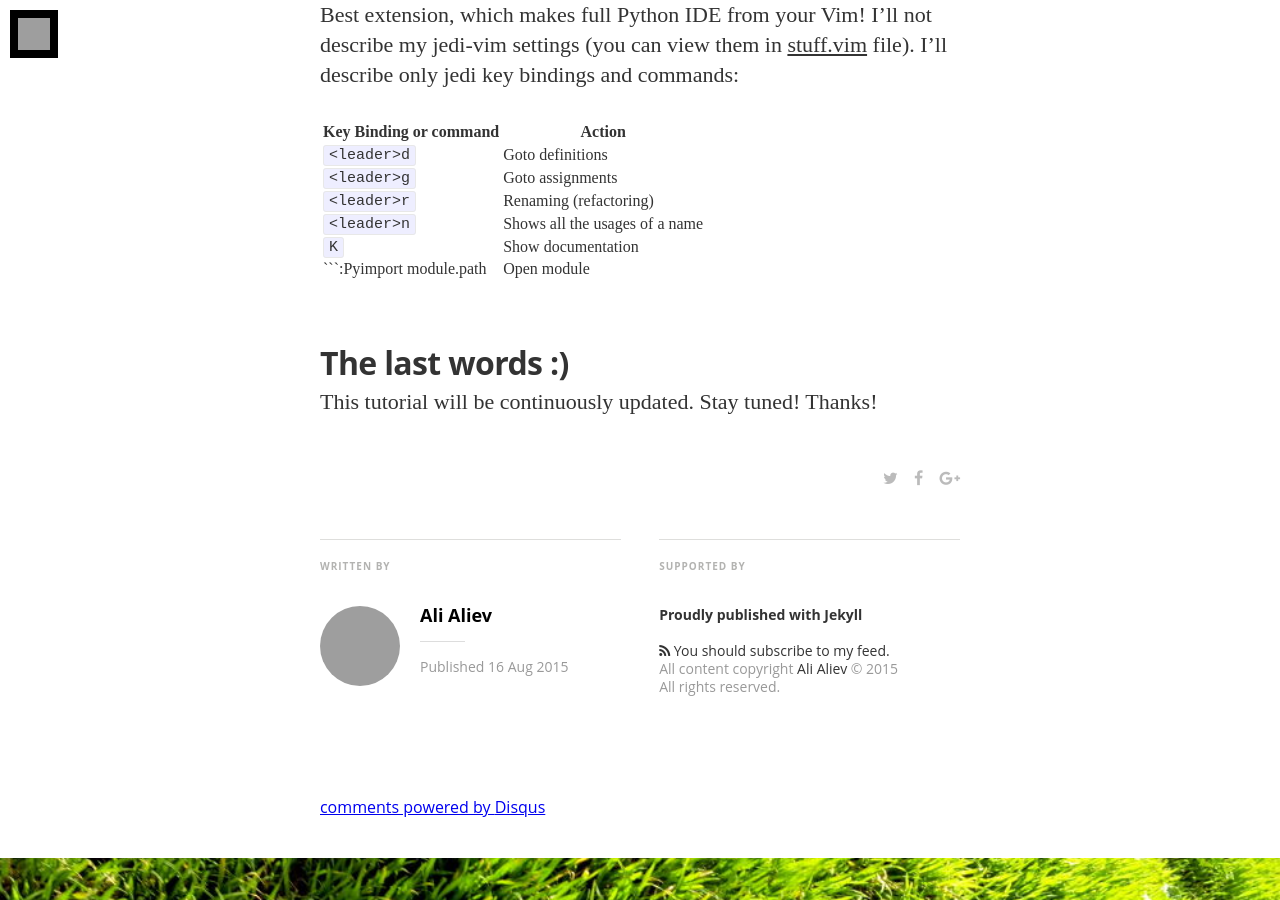
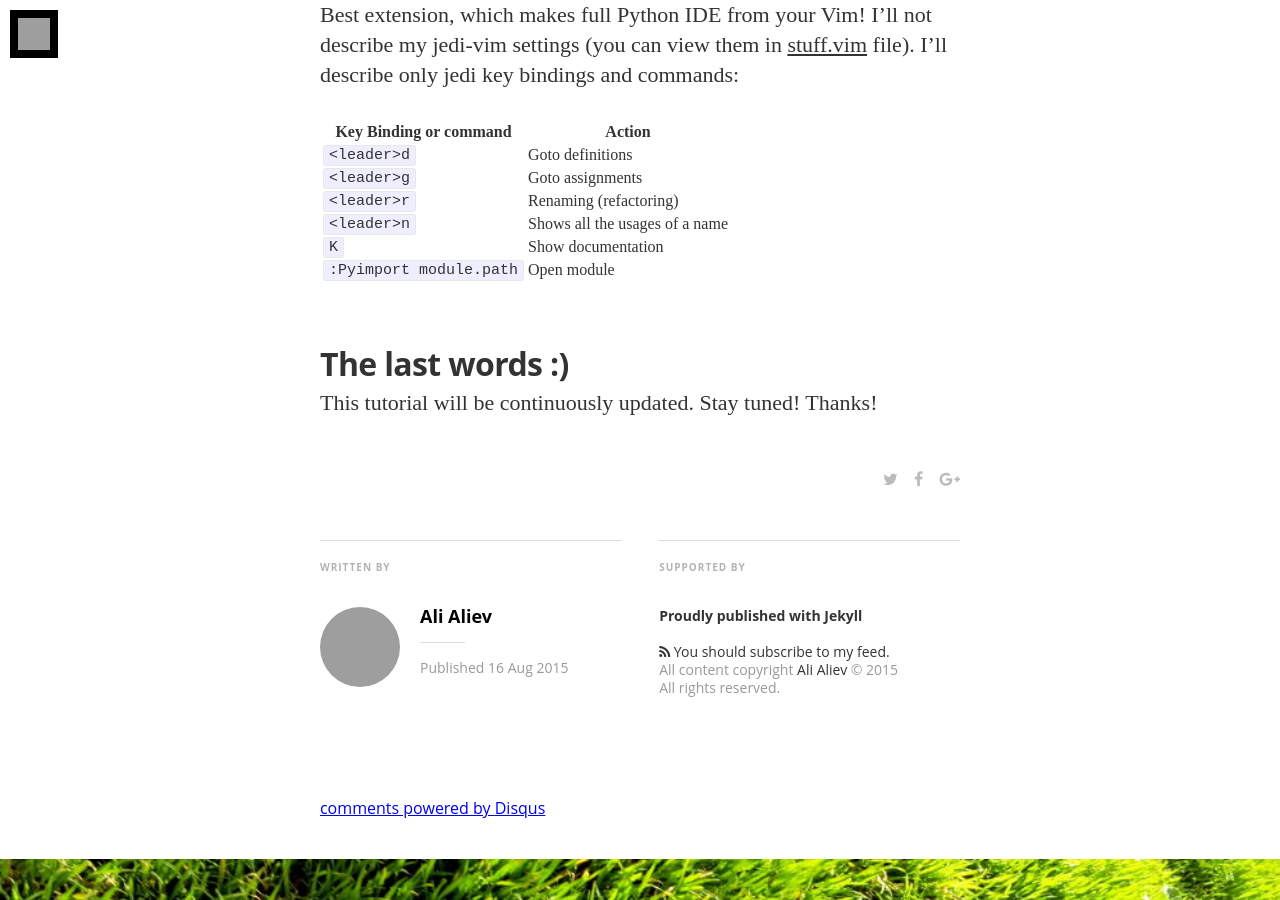
Before and after one commit to aliev/aliev.github.io, a Jekyll site: the page built from _posts/2015-08-16-how-to-adjust-the-comfortable-environment-of-development-on-python-and-not-only.md, in a window 1280 px wide and 900 px high, scrolled down 6292 px. Built offline with Jekyll 4.4.1, drawn with Linux system fonts in a browser that asks for light colours; nearby versions of some CDN libraries; some web fonts are replaced; Markdown is read by kramdown in place of the engine named in the settings; comment, search, counter and statistics services are not loaded; grey boxes are pictures that could not be loaded.

````diff
--- a/_posts/2015-08-16-how-to-adjust-the-comfortable-environment-of-development-on-python-and-not-only.md
+++ b/_posts/2015-08-16-how-to-adjust-the-comfortable-environment-of-development-on-python-and-not-only.md
@@ -164,14 +164,14 @@ Now we can see all the possibilities that provides fzf for Vim. I have defined s
 
 Best extension, which makes full Python IDE from your Vim! I'll not describe my jedi-vim settings (you can view them in [stuff.vim](https://github.com/aliev/vim/blob/master/stuff.vim#L15) file). I'll describe only jedi key bindings and commands:
 
-| Key Binding or command   | Action                                  |
-| ------------------------ | --------------------------------------- |
-| ```<leader>d```          | Goto definitions                        |
-| ```<leader>g```          | Goto assignments                        |
-| ```<leader>r```          | Renaming (refactoring)                  |
-| ```<leader>n```          | Shows all the usages of a name          |
-| ```K```                  | Show documentation                      |
-| ```:Pyimport module.path | Open module                             |
+| Key Binding or command      | Action                                  |
+| --------------------------- | --------------------------------------- |
+| ```<leader>d```             | Goto definitions                        |
+| ```<leader>g```             | Goto assignments                        |
+| ```<leader>r```             | Renaming (refactoring)                  |
+| ```<leader>n```             | Shows all the usages of a name          |
+| ```K```                     | Show documentation                      |
+| ```:Pyimport module.path``` | Open module                             |
 
 
 # The last words :)
````
